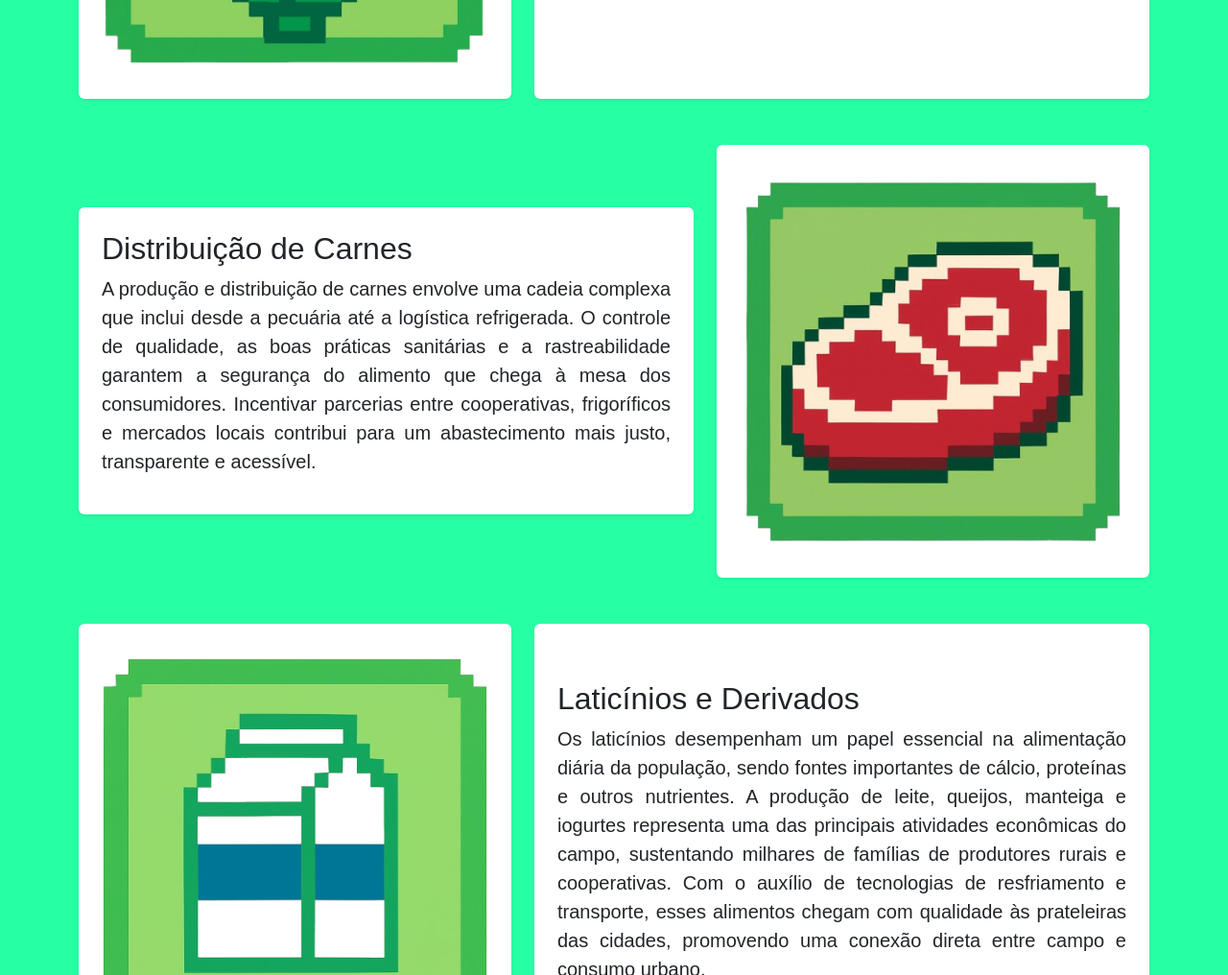
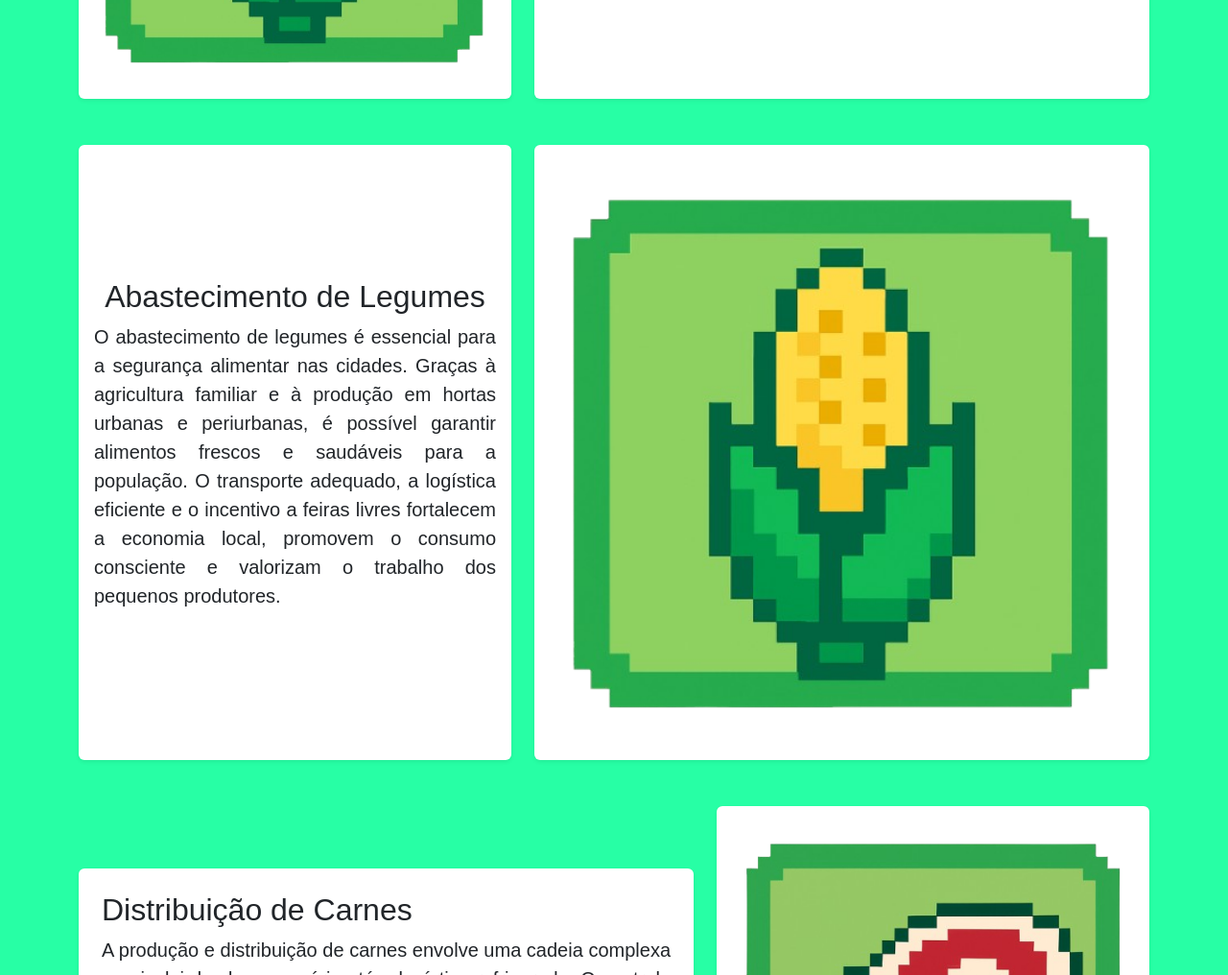
Before and after one commit to JoaoGuilhermeJonesZeni/agrinho-teste, a plain HTML site: page AGRINHO/alimento.html in a window 1280 px wide. Shown: the part 590-1606 px from the top of the page at 96% size. Drawn offline with nearby package versions, Linux system fonts and the light colour scheme.

Commit message:
Add files via upload

```diff
--- a/AGRINHO/alimento.html
+++ b/AGRINHO/alimento.html
@@ -47,6 +47,24 @@
       </div>
     </div>
 
+    <div class="row py-4">
+      <div class="col-md-5">
+        <div class="bg-white p-3 rounded shadow-sm text-center">
+          <h2>Abastecimento de Legumes</h2>
+          <p class="fs-5 alinha">
+            O abastecimento de legumes é essencial para a segurança alimentar nas cidades. Graças à agricultura familiar e à produção em hortas urbanas e periurbanas, é possível garantir alimentos frescos e saudáveis para a população. O transporte adequado, a logística eficiente e o incentivo a feiras livres fortalecem a economia local, promovem o consumo consciente e valorizam o trabalho dos pequenos produtores.
+          </p>
+        </div>
+      </div>
+      <div class="col-md-7">
+        <div class="bg-white p-4 rounded shadow-sm">
+          <img src="./assets/image/milho.png" alt="Imagem de legumes frescos" class="img-agro br-3">
+
+
+        </div>
+      </div>
+    </div>
+
     <div class="row py-4 align-items-center">
       <div class="col-md-7">
         <div class="bg-white p-4 rounded shadow-sm">
```
